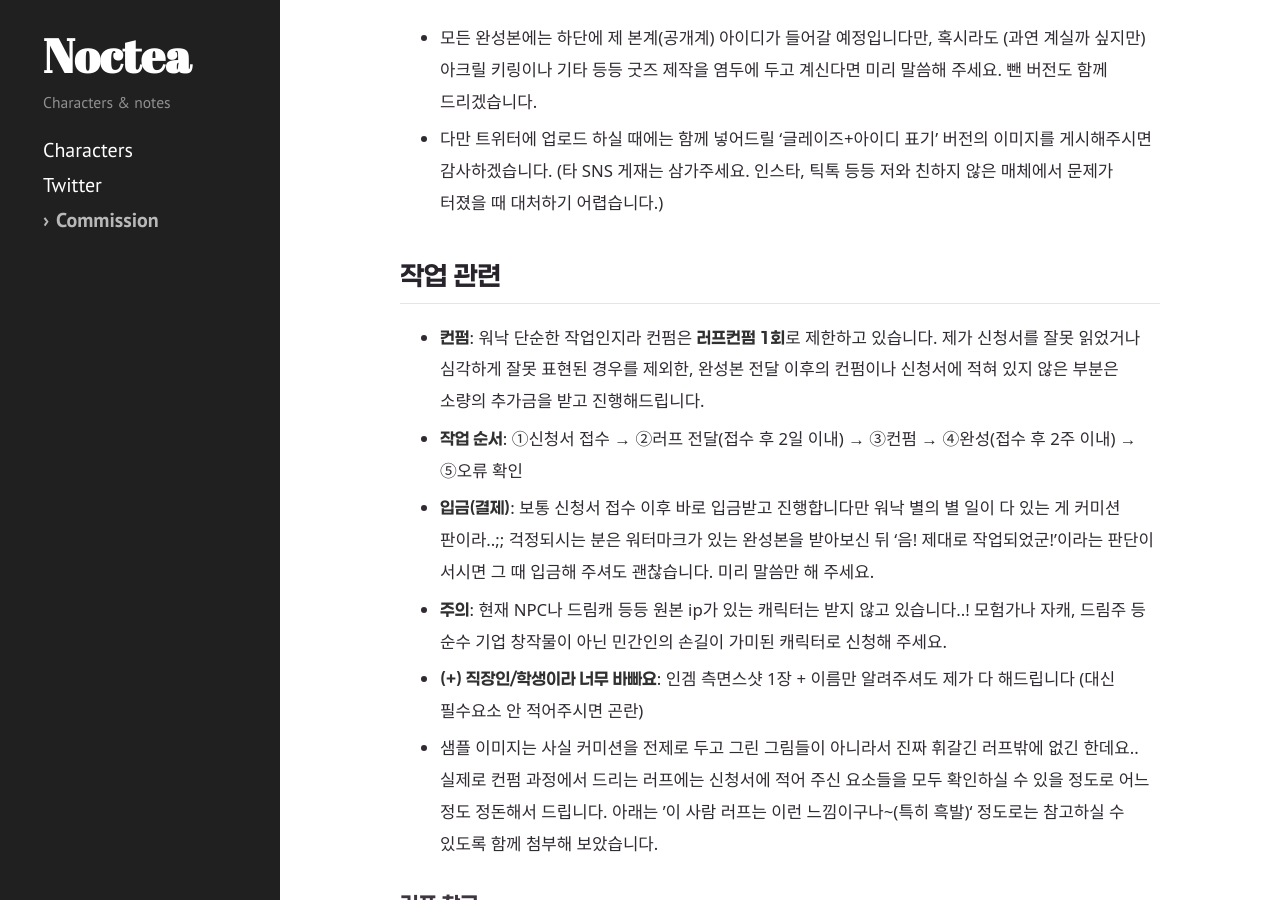
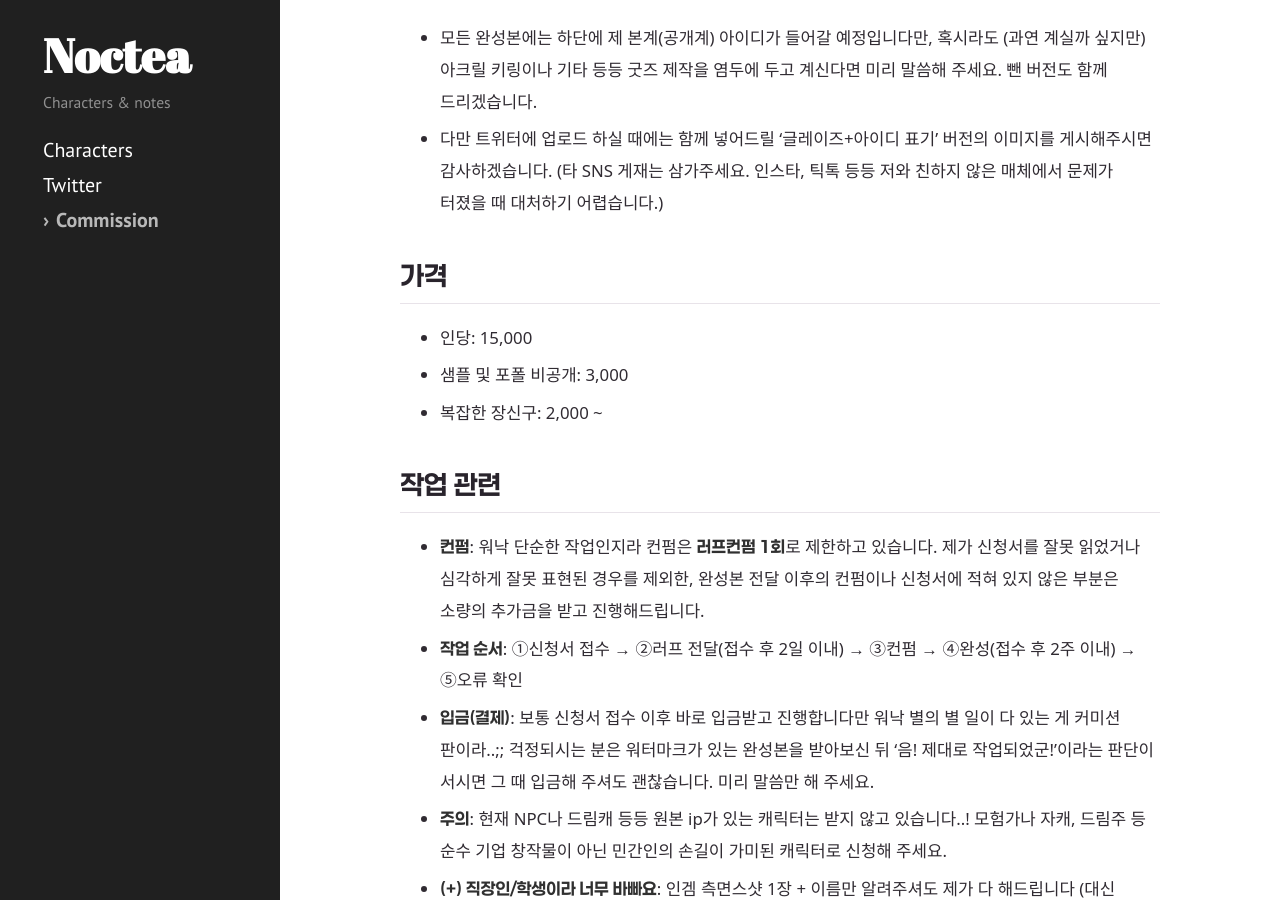
Before and after one commit to mistynocturn-design/noctea-characters, a Jekyll site: the page built from _commissions/side-fixed-type.md, in a window 1280 px wide and 900 px high, scrolled down 1378 px. Built offline with Jekyll 4.4.1, drawn with Linux system fonts in a browser that asks for light colours; some web fonts are replaced.

Commit message:
Update side-fixed-type.md

```diff
--- a/_commissions/side-fixed-type.md
+++ b/_commissions/side-fixed-type.md
@@ -31,6 +31,11 @@ updated_at: "2026-07-27"
 - 모든 완성본에는 하단에 제 본계(공개계) 아이디가 들어갈 예정입니다만, 혹시라도 (과연 계실까 싶지만) 아크릴 키링이나 기타 등등 굿즈 제작을 염두에 두고 계신다면 미리 말씀해 주세요. 뺀 버전도 함께 드리겠습니다.
 - 다만 트위터에 업로드 하실 때에는 함께 넣어드릴 ‘글레이즈+아이디 표기’ 버전의 이미지를 게시해주시면 감사하겠습니다. (타 SNS 게재는 삼가주세요. 인스타, 틱톡 등등 저와 친하지 않은 매체에서 문제가 터졌을 때 대처하기 어렵습니다.)
 
+## 가격
+- 인당: 15,000
+- 샘플 및 포폴 비공개: 3,000
+- 복잡한 장신구: 2,000 ~
+
 ## 작업 관련
 - **컨펌**: 워낙 단순한 작업인지라 컨펌은 **러프컨펌 1회**로 제한하고 있습니다. 제가 신청서를 잘못 읽었거나 심각하게 잘못 표현된 경우를 제외한, 완성본 전달 이후의 컨펌이나 신청서에 적혀 있지 않은 부분은 소량의 추가금을 받고 진행해드립니다.
 - **작업 순서**: ①신청서 접수 → ②러프 전달(접수 후 2일 이내) → ③컨펌 → ④완성(접수 후 2주 이내) → ⑤오류 확인
@@ -40,7 +45,7 @@ updated_at: "2026-07-27"
 - 샘플 이미지는 사실 커미션을 전제로 두고 그린 그림들이 아니라서 진짜 휘갈긴 러프밖에 없긴 한데요.. 실제로 컨펌 과정에서 드리는 러프에는 신청서에 적어 주신 요소들을 모두 확인하실 수 있을 정도로 어느 정도 정돈해서 드립니다. 아래는 ’이 사람 러프는 이런 느낌이구나~(특히 흑발)‘ 정도로는 참고하실 수 있도록 함께 첨부해 보았습니다.
 
 ### 러프 참고
-![러프3.png](/noctea-characters/assets/commission/commission/러프3.png)
+![러프3.png](/noctea-characters/assets/commission/side-fixed-type/러프3.png)
 
 ## 신청서
 
@@ -54,4 +59,4 @@ updated_at: "2026-07-27"
 ④ **식물**: 최대 3종까지 가능합니다. 딱히 생각나는 게 없거나 정해두신 식물이 없는 경우 제가 캐릭터 이미지를 보고 임의로 그려드려요. 개인적으로 봤을 때에는 2종류가 들어가는 게 제일 예쁘고, 제시해주신 식물들만으로는 (제 능력의 한계로) 화면을 예쁘게 구성하기 어려운 경우 엑스트라 식물들을 추가로 그려드리기도 합니다. 엑스트라 식물의 경우 '이 꽃 뭐예요오~?' 하셔도 저도 이름 모르는 식물일 확률 매우 높음.
 
 ## 샘플
-![샘플4.png](/noctea-characters/assets/commission/commission/샘플4.png)
+![샘플4.png](/noctea-characters/assets/commission/side-fixed-type/샘플4.png)
```
Also changed, not shown: other parts of _commissions/side-fixed-type.md (+1 -1 lines).
